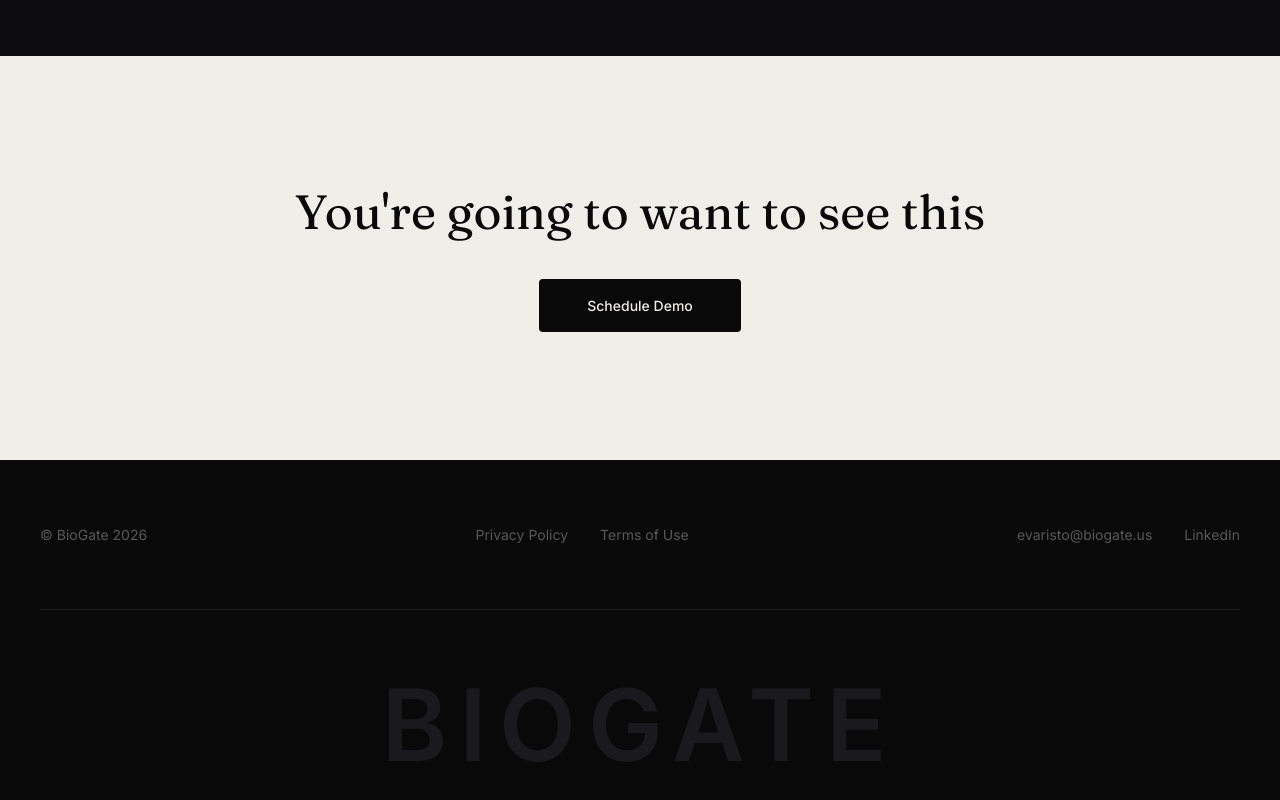
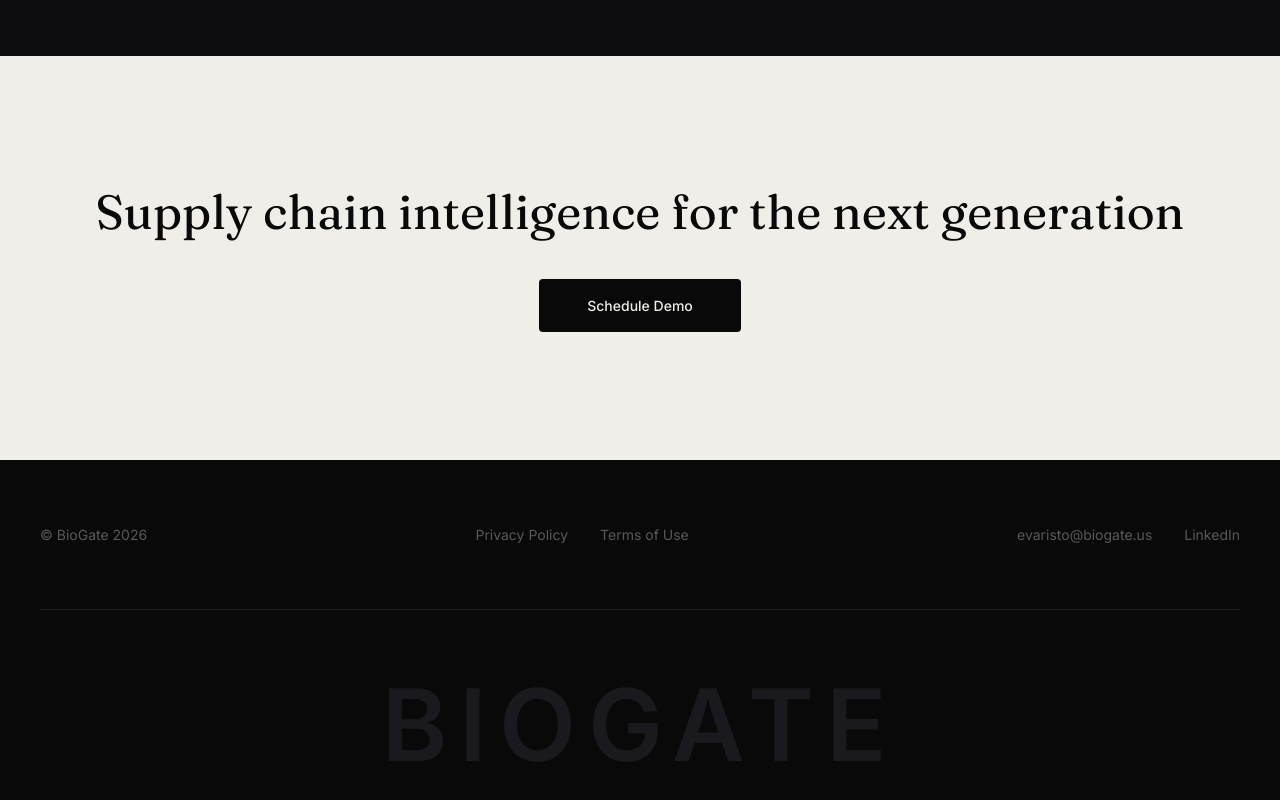
Before and after one commit to evaristolp/biogate-monorepo, a Next.js app in the folder frontend/: page / in a window 1280 px wide. Shown: the part 4586-5386 px from the top of the page. Built offline with nearby package versions, Linux system fonts and the light colour scheme.

Commit message:
feat: update CTA headline for next-gen supply chain intelligence
Align headline with BioGate's strategic positioning.

```diff
--- a/frontend/components/final-cta.tsx
+++ b/frontend/components/final-cta.tsx
@@ -12,7 +12,7 @@ export function FinalCta() {
       <div ref={ref} className="reveal mx-auto max-w-[1200px] text-center">
         {/* Headline */}
         <h2 className="font-display text-[36px] font-normal leading-[1.15] text-[#090909] md:text-[48px]">
-          You're going to want to see this
+          Supply chain intelligence for the next generation
         </h2>
 
         {/* CTA */}
```
